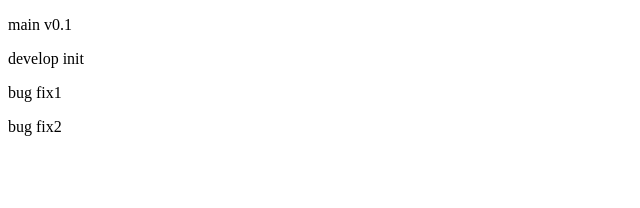
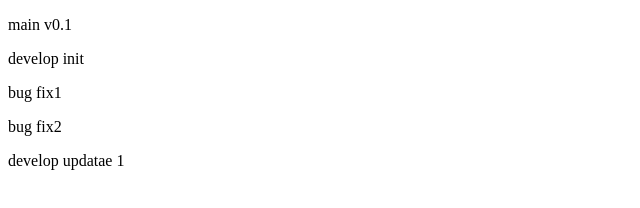
Before and after one commit to KJWHUB/git-flow, a plain HTML site: page index.html in a window 1280 px wide. Shown: the whole page, without its empty margins (0-640 px from the left). Drawn offline with Linux system fonts and the light colour scheme.

Commit message:
Dev: updete 1

```diff
--- a/index.html
+++ b/index.html
@@ -12,5 +12,7 @@
 
     <p>bug fix1</p>
     <p>bug fix2</p>
+
+    <p>develop updatae 1</p>
   </body>
 </html>
```
